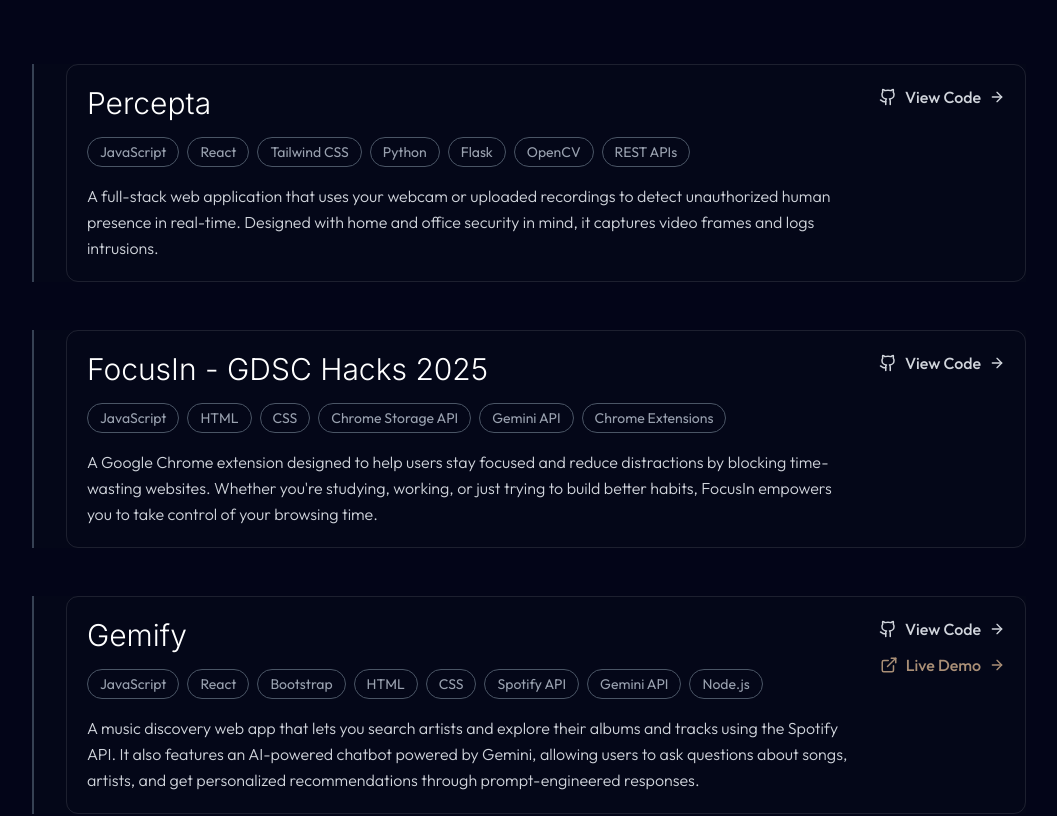
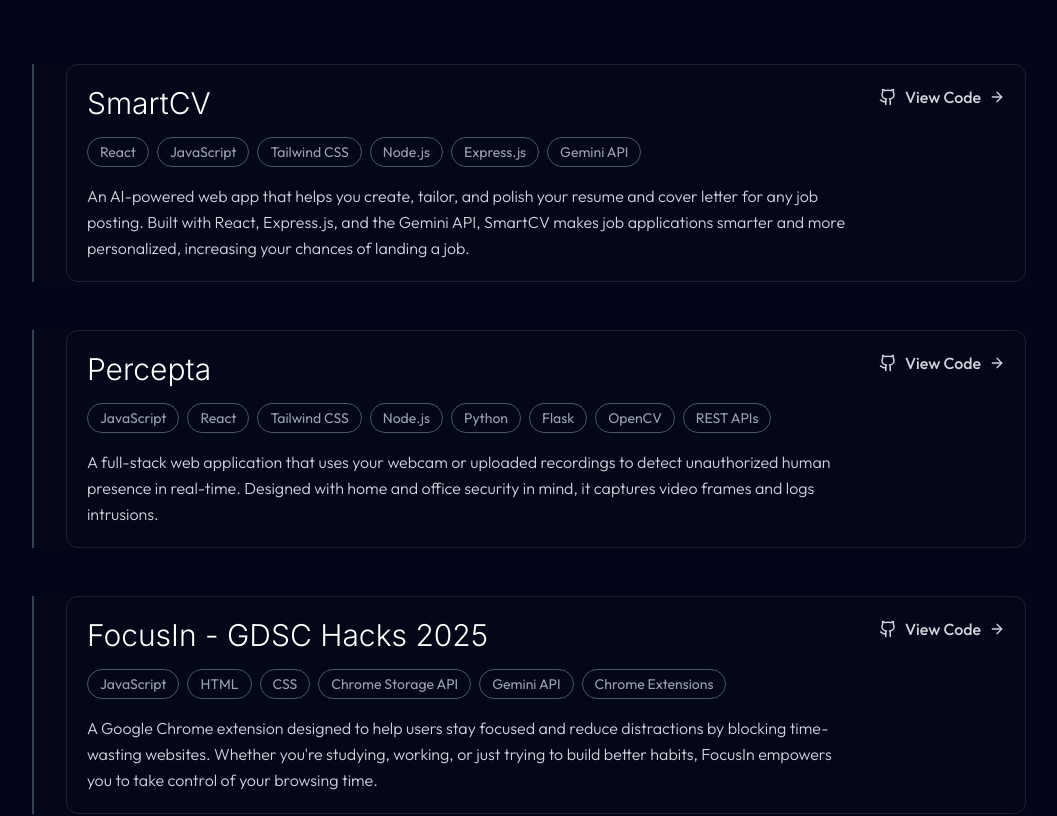
Before and after one commit to louisnguyenn/Louis-Personal-Portfolio, a React (Vite) app: page / in a window 1280 px wide. Shown: the part 3360-4176 px from the top of the page, without its empty margins (111-1168 px from the left). Built offline with nearby package versions, Linux system fonts and the light colour scheme.

Commit message:
add new project

```diff
--- a/src/components/sections/Projects.jsx
+++ b/src/components/sections/Projects.jsx
@@ -69,6 +69,20 @@
 export const Projects = () => {
 	const projects = [
 		{
+			title: 'SmartCV',
+			description:
+				'An AI-powered web app that helps you create, tailor, and polish your resume and cover letter for any job posting. Built with React, Express.js, and the Gemini API, SmartCV makes job applications smarter and more personalized, increasing your chances of landing a job.',
+			technologies: [
+				'React',
+				'JavaScript',
+				'Tailwind CSS',
+				'Node.js',
+				'Express.js',
+				'Gemini API',
+			],
+			githubLink: 'https://github.com/louisnguyenn/SmartCV',
+		},
+		{
 			title: 'Percepta',
 			description:
 				'A full-stack web application that uses your webcam or uploaded recordings to detect unauthorized human presence in real-time. Designed with home and office security in mind, it captures video frames and logs intrusions.',
@@ -76,6 +90,7 @@
 				'JavaScript',
 				'React',
 				'Tailwind CSS',
+				'Node.js',
 				'Python',
 				'Flask',
 				'OpenCV',
@@ -96,23 +111,6 @@
 				'Chrome Extensions',
 			],
 			githubLink: 'https://github.com/Wasay09/FocusIn',
-		},
-		{
-			title: 'Gemify',
-			description:
-				'A music discovery web app that lets you search artists and explore their albums and tracks using the Spotify API. It also features an AI-powered chatbot powered by Gemini, allowing users to ask questions about songs, artists, and get personalized recommendations through prompt-engineered responses.',
-			technologies: [
-				'JavaScript',
-				'React',
-				'Bootstrap',
-				'HTML',
-				'CSS',
-				'Spotify API',
-				'Gemini API',
-				'Node.js',
-			],
-			githubLink: 'https://github.com/louisnguyenn/Gemify',
-			liveLink: 'https://louisnguyenn.github.io/Gemify/',
 		},
 		{
 			title: 'Electron Collision Predictor',
```
